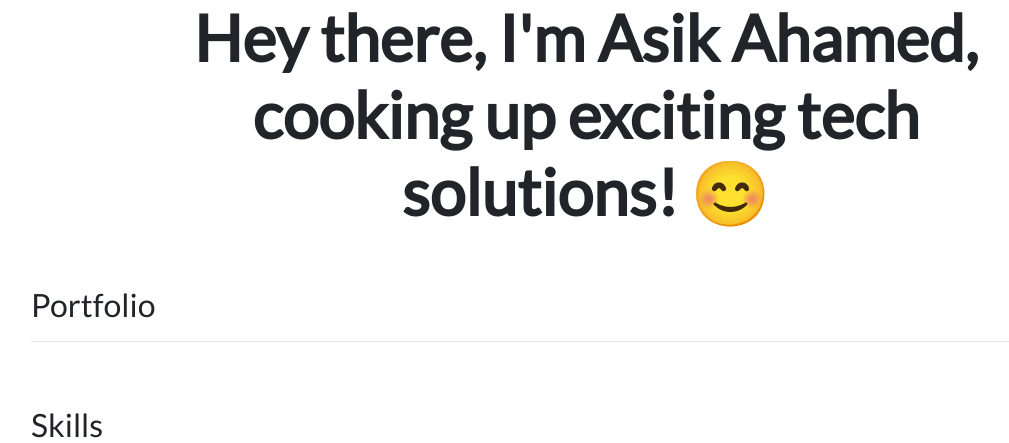
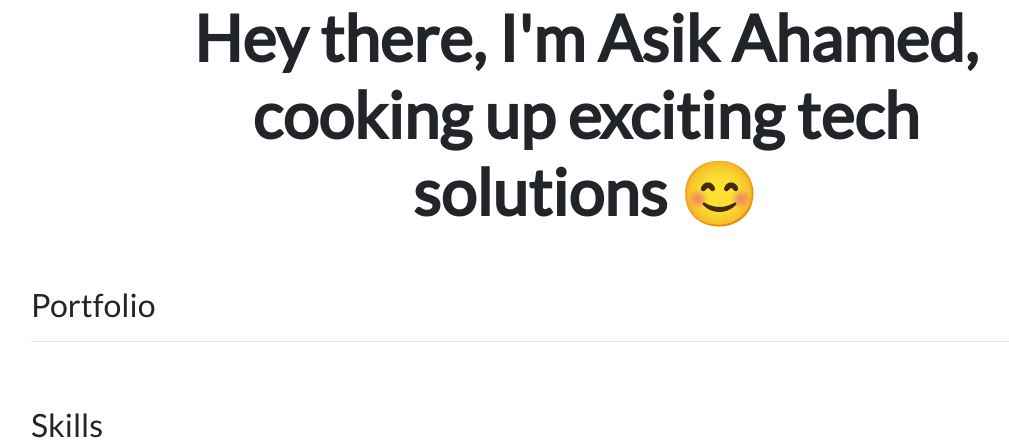
Before and after one commit to Asikahamed/personal-portfolio, a Django app: template portfolio/templates/portfolio/home.html in a window 1280 px wide. Shown: the part 56-499 px from the top of the page, without its empty margins (54-1063 px from the left). Run offline with Django 4.2, Linux system fonts and the light colour scheme; the template is opened without the code that fills it, so the values that code supplies are empty; some libraries are stand-ins or nearby versions.

Commit message:
Local added

```diff
--- a/portfolio/templates/portfolio/home.html
+++ b/portfolio/templates/portfolio/home.html
@@ -7,7 +7,7 @@
 
 <div class="row justify-content-center mb-3">
   <div class="col-md-9 text-center">
-    <h1 id="hometext" class="font-weight-bold">Hey there, I'm Asik Ahamed, cooking up exciting tech solutions! 😊</h1>
+    <h1 id="hometext" class="font-weight-bold">Hey there, I'm Asik Ahamed, cooking up exciting tech solutions 😊</h1>
   </div>
 </div>
 
```
